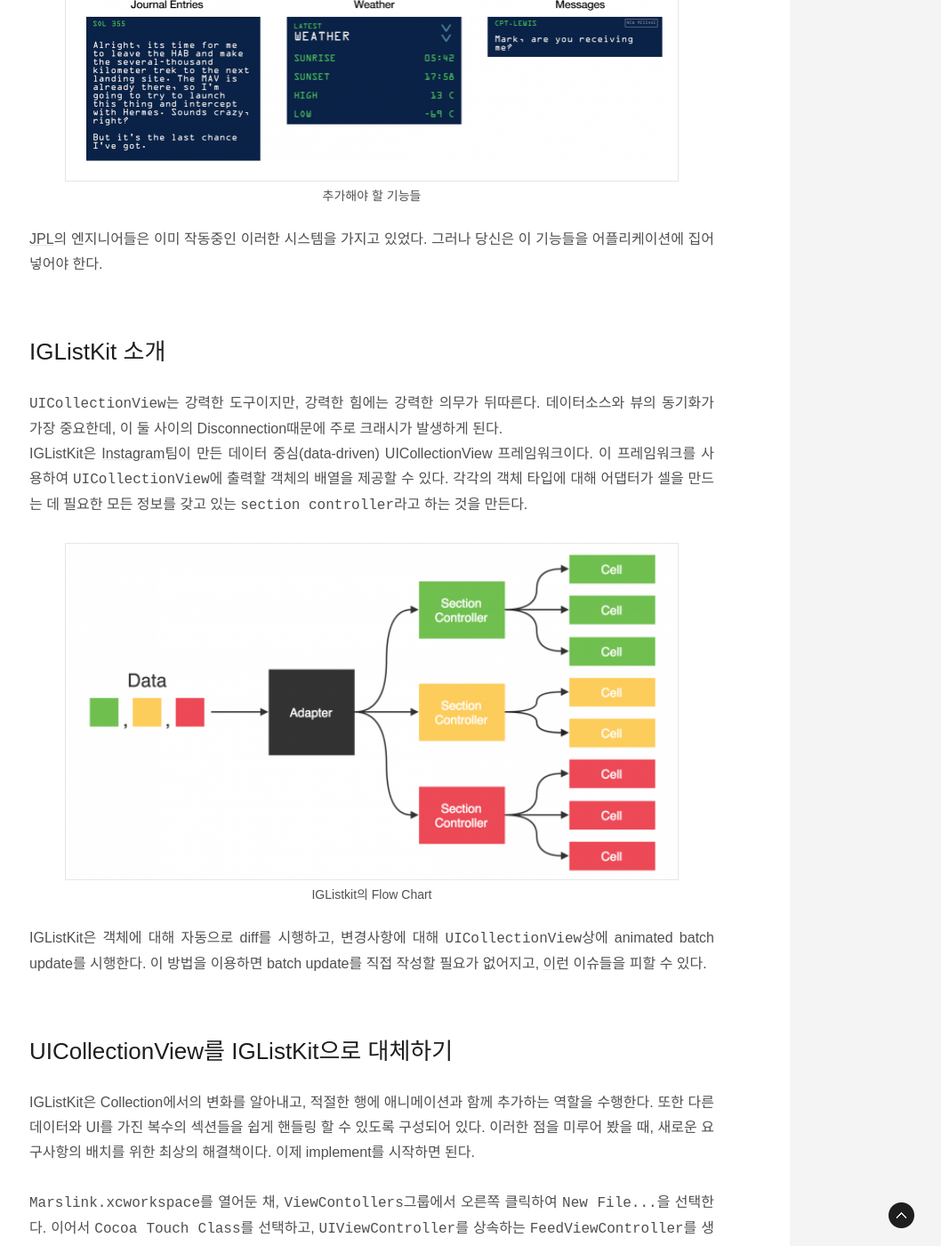
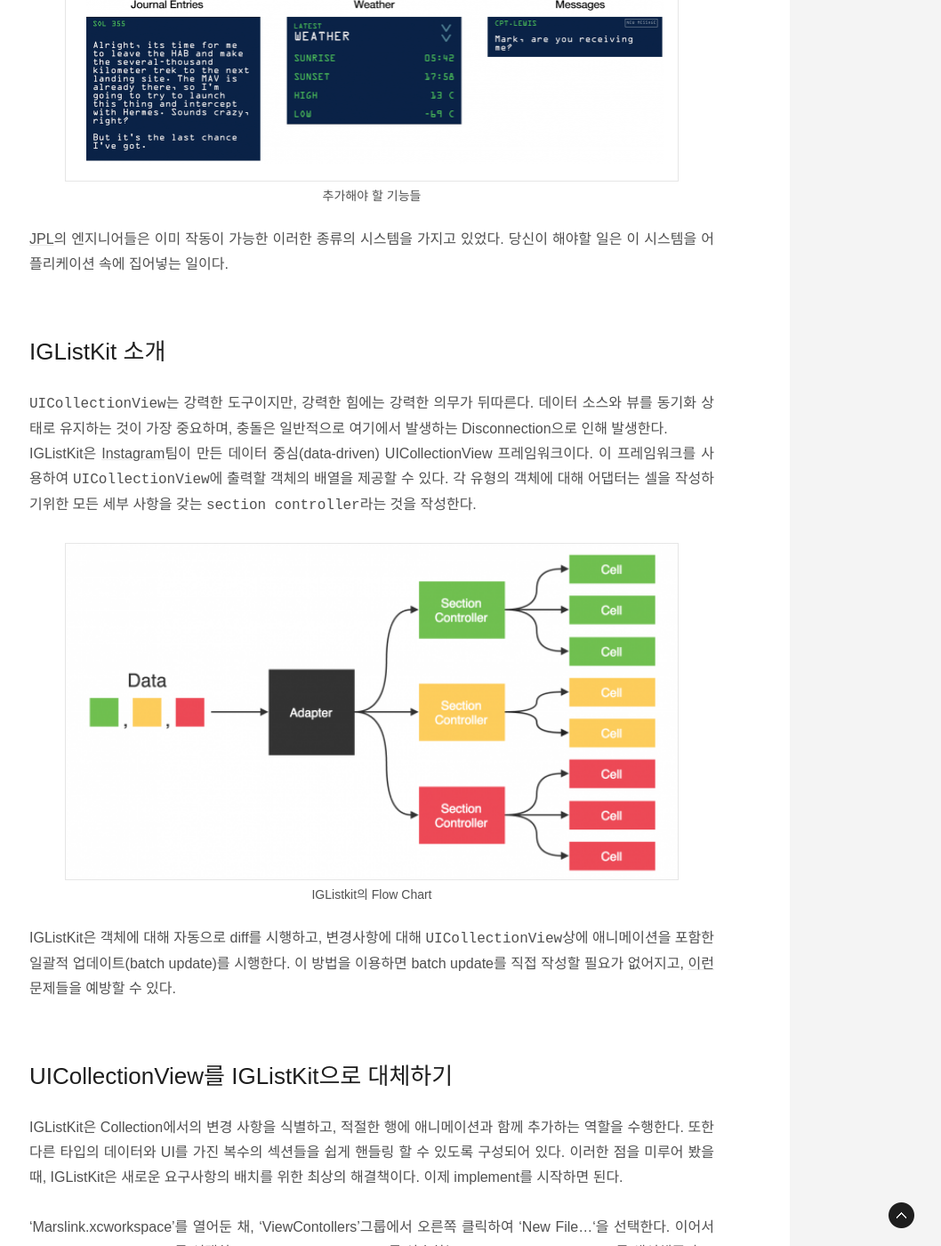
Before and after one commit to ThroughKim/throughkim.github.com, a Jekyll site: the page built from _posts/2017-01-12-IGListKit.md, in a window 1280 px wide and 1400 px high, scrolled down 2701 px. Shown: the whole window at 89% size, without its empty margins (222-1280 px from the left). Built offline with Jekyll 4.4.1, drawn with Linux system fonts in a browser that asks for light colours; some web fonts are replaced; some of the changed text lies outside the part shown.

Commit message:
upload blog

```diff
--- a/_posts/2017-01-12-IGListKit.md
+++ b/_posts/2017-01-12-IGListKit.md
@@ -39,22 +39,22 @@ image: '/files/covers/ios_app.jpg'
 
 ![추가해야 할 기능들](/files/iglistkit/2.png)
 
-[JPL](https://en.wikipedia.org/wiki/Jet_Propulsion_Laboratory)의 엔지니어들은 이미 작동중인 이러한 시스템을 가지고 있었다. 그러나 당신은 이 기능들을 어플리케이션에 집어넣어야 한다.
+[JPL](https://en.wikipedia.org/wiki/Jet_Propulsion_Laboratory)의 엔지니어들은 이미 작동이 가능한 이러한 종류의 시스템을 가지고 있었다. 당신이 해야할 일은 이 시스템을 어플리케이션 속에 집어넣는 일이다.
 
 # IGListKit 소개
 
-`UICollectionView`는 강력한 도구이지만, 강력한 힘에는 강력한 의무가 뒤따른다. 데이터소스와 뷰의 동기화가 가장 중요한데, 이 둘 사이의 Disconnection때문에 주로 크래시가 발생하게 된다.
-IGListKit은 [Instagram](https://engineering.instagram.com/open-sourcing-iglistkit-3d66f1e4e9aa#.iafykt5q3)팀이 만든 데이터 중심(data-driven) UICollectionView 프레임워크이다. 이 프레임워크를 사용하여 `UICollectionView`에 출력할 객체의 배열을 제공할 수 있다. 각각의 객체 타입에 대해 어댑터가 셀을 만드는 데 필요한 모든 정보를 갖고 있는 `section controller`라고 하는 것을 만든다.
+`UICollectionView`는 강력한 도구이지만, 강력한 힘에는 강력한 의무가 뒤따른다. 데이터 소스와 뷰를 동기화 상태로 유지하는 것이 가장 중요하며, 충돌은 일반적으로 여기에서 발생하는 Disconnection으로 인해 발생한다.
+IGListKit은 [Instagram](https://engineering.instagram.com/open-sourcing-iglistkit-3d66f1e4e9aa#.iafykt5q3)팀이 만든 데이터 중심(data-driven) UICollectionView 프레임워크이다. 이 프레임워크를 사용하여 `UICollectionView`에 출력할 객체의 배열을 제공할 수 있다. 각 유형의 객체에 대해 어댑터는 셀을 작성하기위한 모든 세부 사항을 갖는 `section controller`라는 것을 작성한다.
 
 ![IGListkit의 Flow Chart](/files/iglistkit/3.png)
 
-IGListKit은 객체에 대해 자동으로 diff를 시행하고, 변경사항에 대해 `UICollectionView`상에 animated batch update를 시행한다. 이 방법을 이용하면 batch update를 직접 작성할 필요가 없어지고, [이런](https://www.raizlabs.com/dev/2014/02/animating-items-in-a-uicollectionview/) 이슈들을 피할 수 있다.
+IGListKit은 객체에 대해 자동으로 diff를 시행하고, 변경사항에 대해 `UICollectionView`상에 애니메이션을 포함한 일괄적 업데이트(batch update)를 시행한다. 이 방법을 이용하면 batch update를 직접 작성할 필요가 없어지고, [이런](https://www.raizlabs.com/dev/2014/02/animating-items-in-a-uicollectionview/) 문제들을 예방할 수 있다.
 
 # UICollectionView를 IGListKit으로 대체하기
 
-IGListKit은 Collection에서의 변화를 알아내고, 적절한 행에 애니메이션과 함께 추가하는 역할을 수행한다. 또한 다른 데이터와 UI를 가진 복수의 섹션들을 쉽게 핸들링 할 수 있도록 구성되어 있다. 이러한 점을 미루어 봤을 때, 새로운 요구사항의 배치를 위한 최상의 해결책이다. 이제 implement를 시작하면 된다.
+IGListKit은 Collection에서의 변경 사항을 식별하고, 적절한 행에 애니메이션과 함께 추가하는 역할을 수행한다. 또한 다른 타입의 데이터와 UI를 가진 복수의 섹션들을 쉽게 핸들링 할 수 있도록 구성되어 있다. 이러한 점을 미루어 봤을 때, IGListKit은 새로운 요구사항의 배치를 위한 최상의 해결책이다. 이제 implement를 시작하면 된다.
 
-`Marslink.xcworkspace`를 열어둔 채, `ViewContollers`그룹에서 오른쪽 클릭하여 `New File...`을 선택한다. 이어서 `Cocoa Touch Class`를 선택하고, `UIViewController`를 상속하는 `FeedViewController`를 생성해준다.
+'Marslink.xcworkspace'를 열어둔 채, 'ViewContollers'그룹에서 오른쪽 클릭하여 'New File...'을 선택한다. 이어서 `Cocoa Touch Class`를 선택하고, `UIViewController`를 상속하는 `FeedViewController`를 생성해준다.
 
 `AppDelegate.swift`를 열어 `application(_:didFinishLaunchWithOptions:)`를 찾아준다. ClassicFeedViewController()를 Navigation Controller로 밀어주는 라인을 찾아 다음의 줄로 대체한다.
 
```
Also changed, not shown: other parts of _posts/2017-01-12-IGListKit.md (+1 -1 lines).
